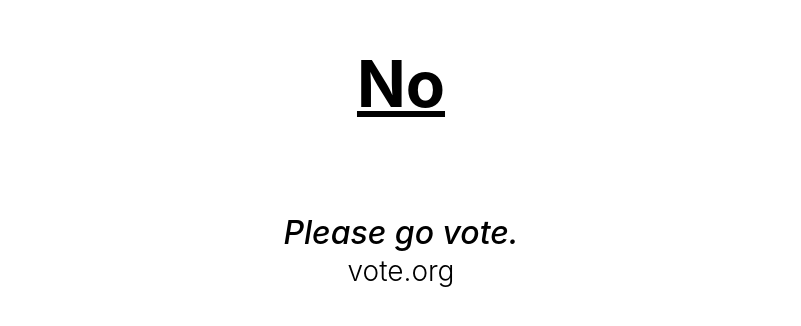
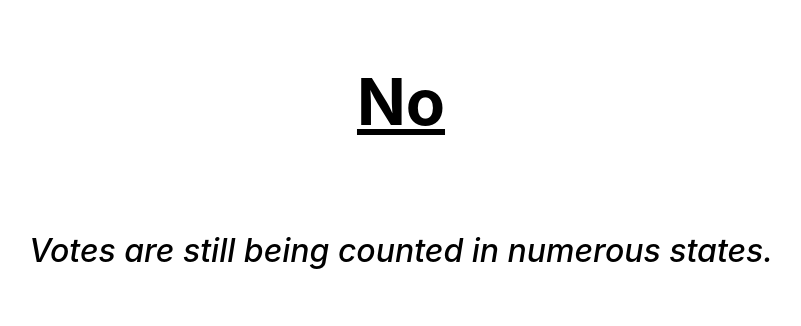
Before and after one commit to yoiang/isthisfinallyover, a Next.js app: page / in a window 1280 px wide. Shown: the part 234-560 px from the top of the page, without its empty margins (239-1040 px from the left). Built offline with nearby package versions, Linux system fonts and the light colour scheme.

Commit message:
updated with counting status

```diff
--- a/pages/index.tsx
+++ b/pages/index.tsx
@@ -56,8 +56,7 @@ export default function Home(props: Props) {
         case false:
           return <Fragment>
             <h1 className={styles.title}>No</h1>
-            <h2 className={styles.sectionTitle}><a href="https://www.vote.org/polling-place-locator/">Please go vote.</a></h2>
-            <a href="https://www.vote.org/polling-place-locator/">vote.org</a>
+            <h2 className={styles.sectionTitle}>Votes are still being counted in numerous states.</h2>
         </Fragment>
       }
     } else {
```
